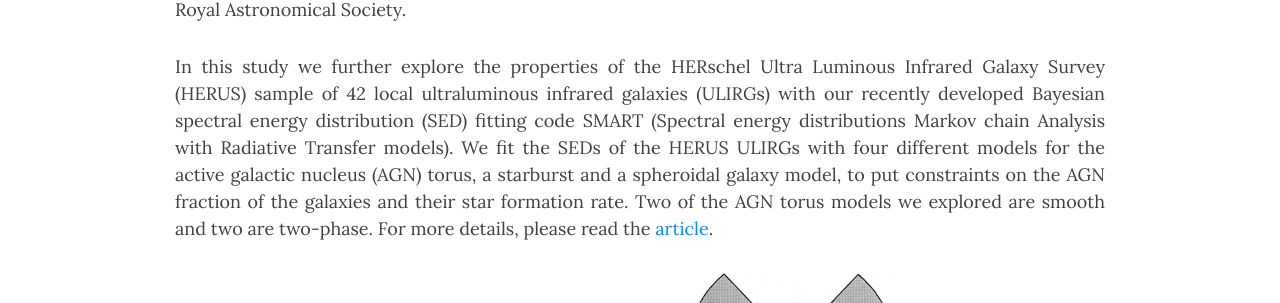
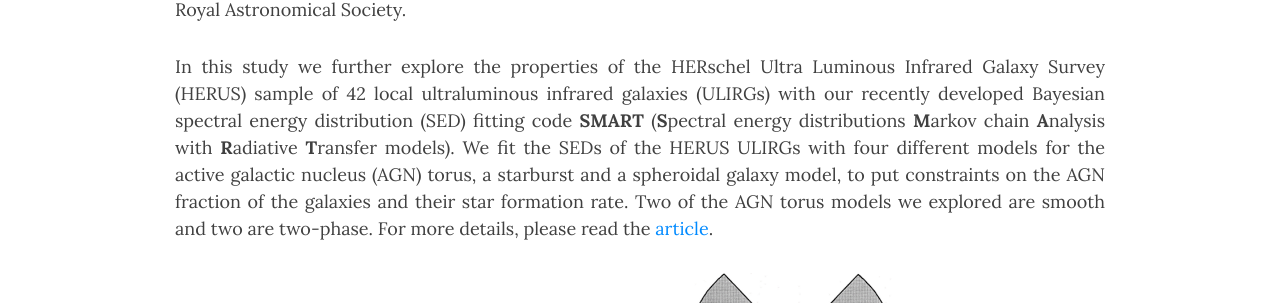
Before and after one commit to ch-var/ch-var.github.io, a Jekyll site: the page built from 2025-02-21-local_ULIRGs.html, in a window 1280 px wide and 900 px high. Shown: the part 438-741 px from the top of the window. Built offline with Jekyll 4.4.1, drawn with Linux system fonts in a browser that asks for light colours.

Commit message:
Update 2025-02-21-local_ULIRGs.html

```diff
--- a/2025-02-21-local_ULIRGs.html
+++ b/2025-02-21-local_ULIRGs.html
@@ -26,7 +26,7 @@
 
 <p align='justify'>I am pleased to share our research article “Constraints on the active galactic nucleus and starburst activity of local ultraluminous infrared galaxies from a broad range of torus models”, published in Monthly Notices of the Royal Astronomical Society.</p>
 
-<p align='justify'>In this study we further explore the properties of the HERschel Ultra Luminous Infrared Galaxy Survey (HERUS) sample of 42 local ultraluminous infrared galaxies (ULIRGs) with our recently developed Bayesian spectral energy distribution (SED) fitting code SMART (Spectral energy distributions Markov chain Analysis with Radiative Transfer models). We fit the SEDs of the HERUS ULIRGs with four different models for the active galactic nucleus (AGN) torus, a starburst and a spheroidal galaxy model, to put constraints on the AGN fraction of the galaxies and their star formation rate. Two of the AGN torus models we explored are smooth and two are two-phase. For more details, please read the <a href="https://doi.org/10.1093/mnras/staf319">article</a>.
+<p align='justify'>In this study we further explore the properties of the HERschel Ultra Luminous Infrared Galaxy Survey (HERUS) sample of 42 local ultraluminous infrared galaxies (ULIRGs) with our recently developed Bayesian spectral energy distribution (SED) fitting code <b>SMART</b> (<b>S</b>pectral energy distributions <b>M</b>arkov chain <b>A</b>nalysis with <b>R</b>adiative <b>T</b>ransfer models). We fit the SEDs of the HERUS ULIRGs with four different models for the active galactic nucleus (AGN) torus, a starburst and a spheroidal galaxy model, to put constraints on the AGN fraction of the galaxies and their star formation rate. Two of the AGN torus models we explored are smooth and two are two-phase. For more details, please read the <a href="https://doi.org/10.1093/mnras/staf319">article</a>.
 
 <p align="center">
 <img src="/assets/img/4_AGN_models.png" width="60%" height="60%">
```
